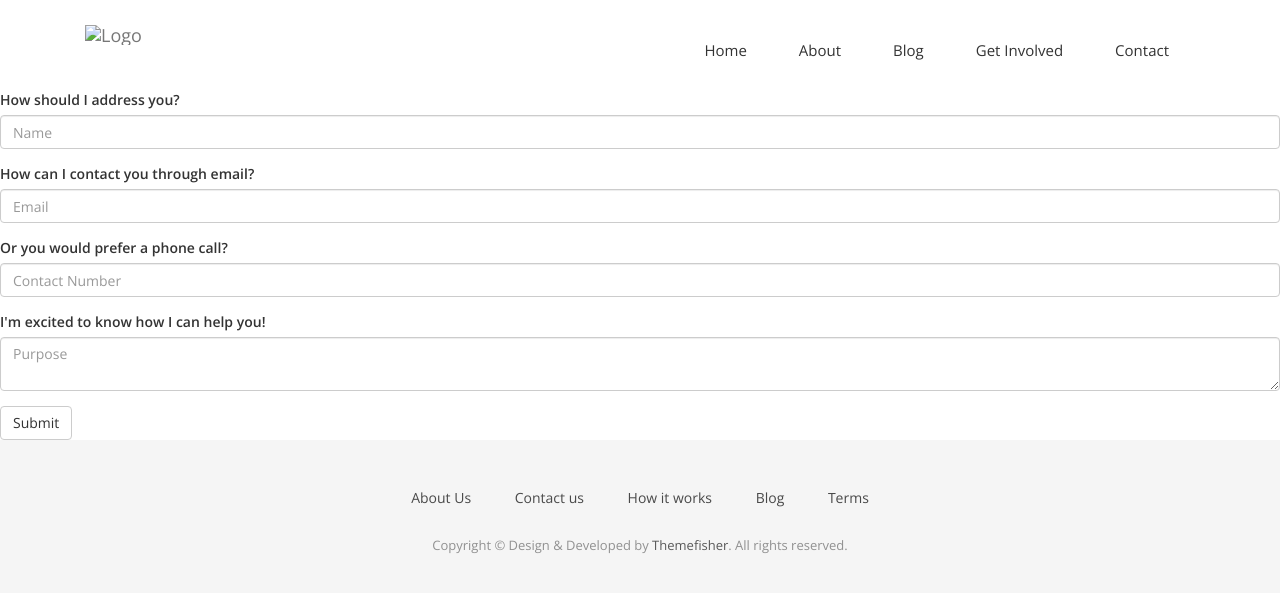
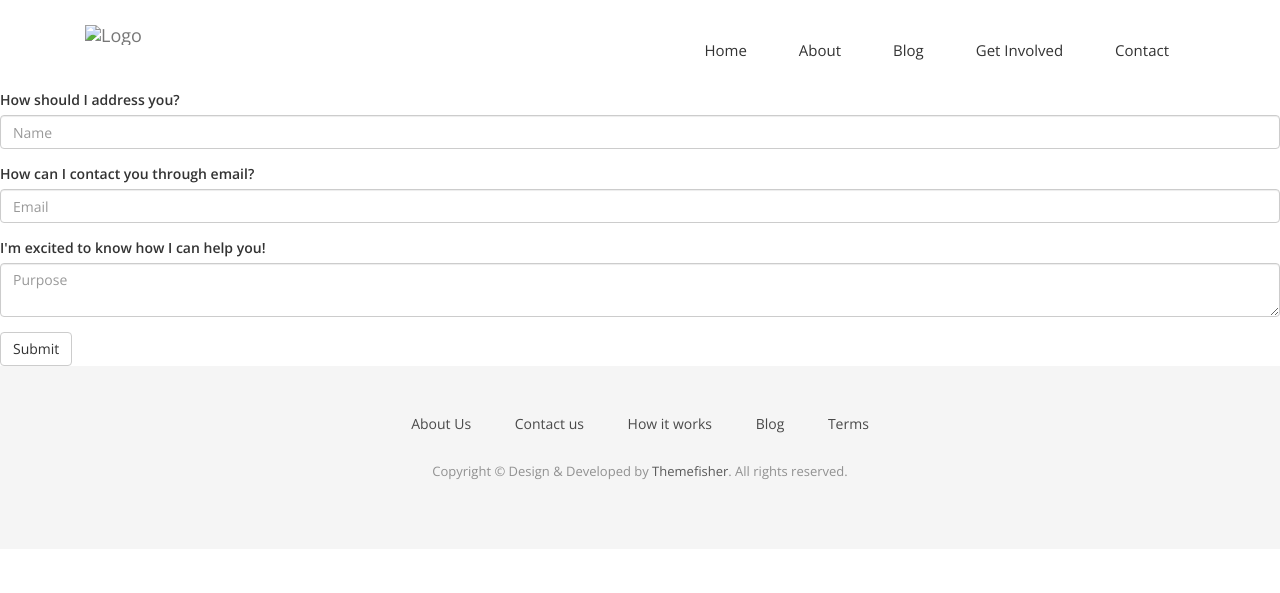
Before and after one commit to dev-mission/devmission.org, a Jekyll site: the page built from volunteer.html, in a window 1280 px wide. Shown: the top 593 px of the page. Built offline with Jekyll 4.4.1, drawn with Linux system fonts in a browser that asks for light colours; nearby versions of some CDN libraries; some web fonts are replaced.

Commit message:
Add test google form entry details to form entry

```diff
--- a/volunteer.html
+++ b/volunteer.html
@@ -4,25 +4,25 @@ title: Volunteer
 permalink: /get-involved/volunteer/
 ---
 
-<form action="https://docs.google.com/forms/d/16S1tuPQY_g0atfjLNnGxv5vyo3BiWThXoYchwOArXy0/formResponse" method="post">
+<form action="https://docs.google.com/forms/d/e/1FAIpQLSc4n_ZafSq1_QVjzJSxThtQjOUpD-YjlLcRW2eFhO_jSNaPUw/formResponse" method="post">
   <div class="form-group">
         <label for="contact-name">How should I address you?</label>
-        <input type="text" class="form-control" id="contact-name" placeholder="Name" name="entry.976136711" aria-describedby="contact-name-error">
+        <input type="text" class="form-control" id="contact-name" placeholder="Name" name="entry.564562331" aria-describedby="contact-name-error">
         <p id="contact-name-error" class="help-block"></p>
   </div>
   <div class="form-group">
         <label for="contact-email">How can I contact you through email?</label>
-        <input type="email" class="form-control" id="contact-email" placeholder="Email" name="entry.1715736389" aria-describedby="contact-email-error">
+        <input type="email" class="form-control" id="contact-email" placeholder="Email" name="entry.253022276" aria-describedby="contact-email-error">
         <p id="contact-email-error" class="help-block"></p>
   </div>
-  <div class="form-group">
+  <!-- <div class="form-group">
         <label for="contact-number">Or you would prefer a phone call?</label>
         <input type="text" class="form-control" id="contact-number" placeholder="Contact Number" name="entry.261050291" aria-describedby="contact-number-error">
         <p id="contact-number-error" class="help-block"></p>
-  </div>
+  </div> -->
   <div class="form-group">
         <label for="contact-purpose">I'm excited to know how I can help you!</label>
-        <textarea class="form-control" id="contact-purpose" placeholder="Purpose" name="entry.177081687" aria-describedby="contact-purpose-error"></textarea>
+        <textarea class="form-control" id="contact-purpose" placeholder="Purpose" name="entry.587420216" aria-describedby="contact-purpose-error"></textarea>
         <p id="contact-purpose-error" class="help-block"></p>
   </div>
   <button type="submit" class="btn btn-default" id="contact-form-submit">Submit</button>
```
